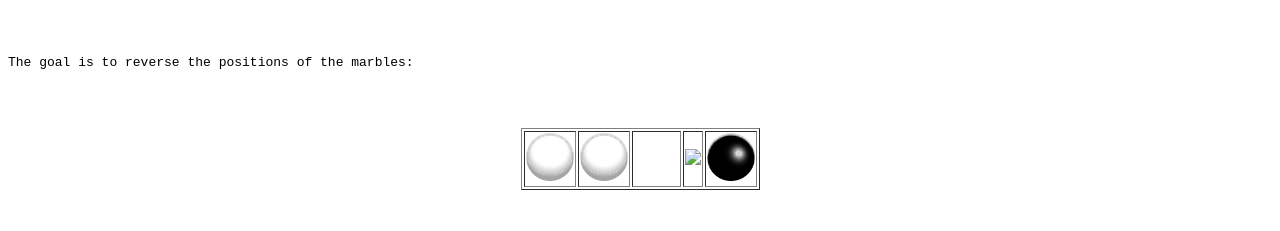
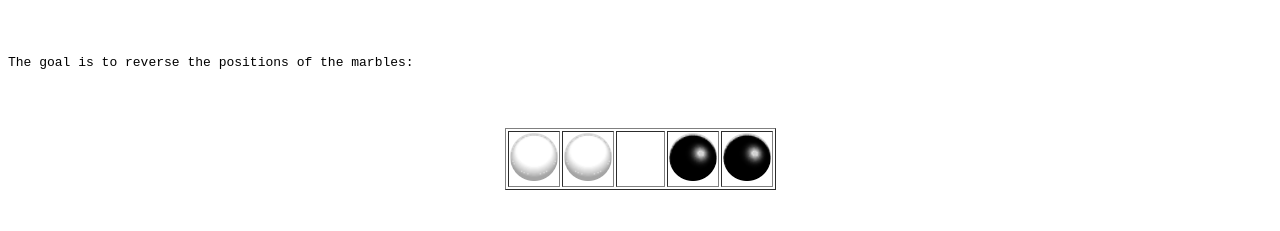
Before and after one commit to snehagande/project_1, a plain HTML site: page index.html in a window 1280 px wide. Shown: the part 9265-9496 px from the top of the page. Drawn offline with Linux system fonts and the light colour scheme.

Commit message:
Update index.html

```diff
--- a/index.html
+++ b/index.html
@@ -447,7 +447,7 @@
 							<td><img src="./white-ball.png"></td>
 							<td><img src="./white-ball.png"></td>
 							<td width="45px">&nbsp;</td>
-							<td><img src="./black-ball.jpgpng"></td>
+							<td><img src="./black-ball.jpg.png"></td>
 							<td><img src="./black-ball.jpg.png"></td>
 						</tr>
 					</tbody>
```
